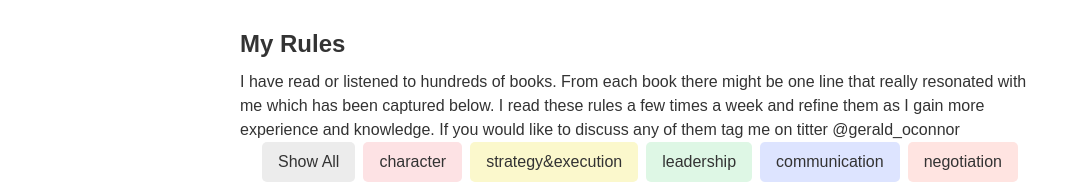
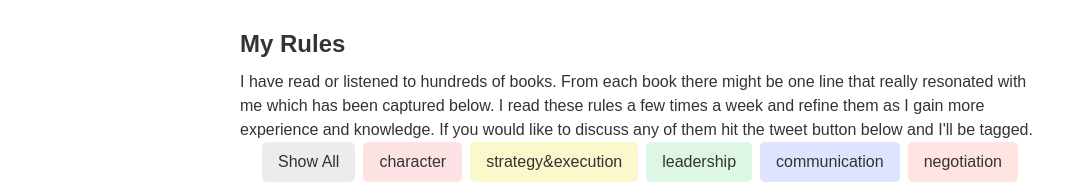
Before and after one commit to Ger-oconnor/aboutme, a plain HTML site: page index.html in a window 1280 px wide. Shown: the part 418-606 px from the top of the page, without its empty margins (0-1086 px from the left). Drawn offline with Linux system fonts and the light colour scheme.

Commit message:
Update index.html

```diff
--- a/index.html
+++ b/index.html
@@ -201,7 +201,7 @@
     <div class="section">
       <h2>My Rules</h2>
       <p>
-        I have read or listened to hundreds of books. From each book there might be one line that really resonated with me which has been captured below. I read these rules a few times a week and refine them as I gain more experience and knowledge. If you would like to discuss any of them tag me on titter @gerald_oconnor
+        I have read or listened to hundreds of books. From each book there might be one line that really resonated with me which has been captured below. I read these rules a few times a week and refine them as I gain more experience and knowledge. If you would like to discuss any of them hit the tweet button below and I'll be tagged.
     </br>
       </p>
       <!-- Labels (filter buttons) -->
```
